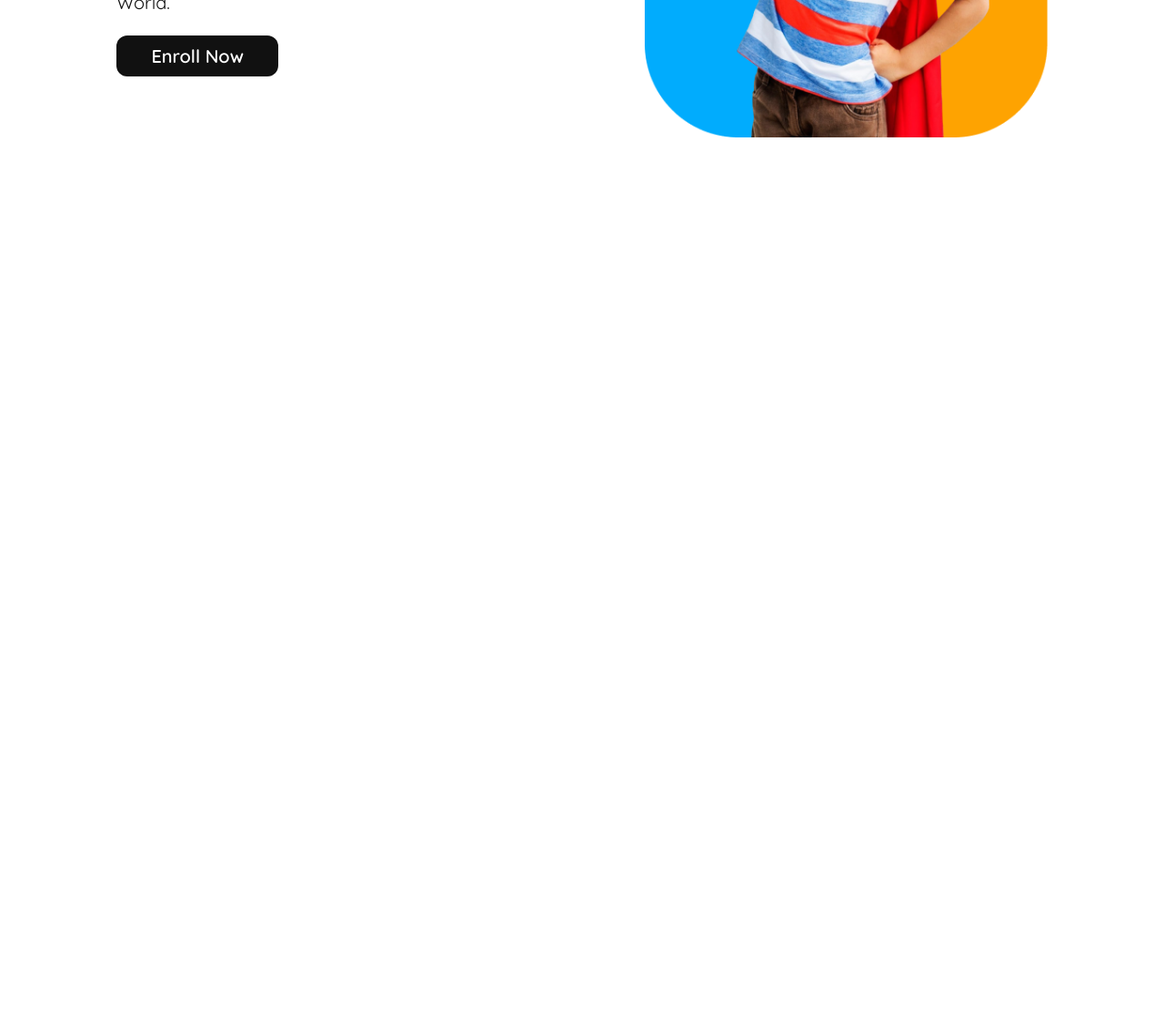
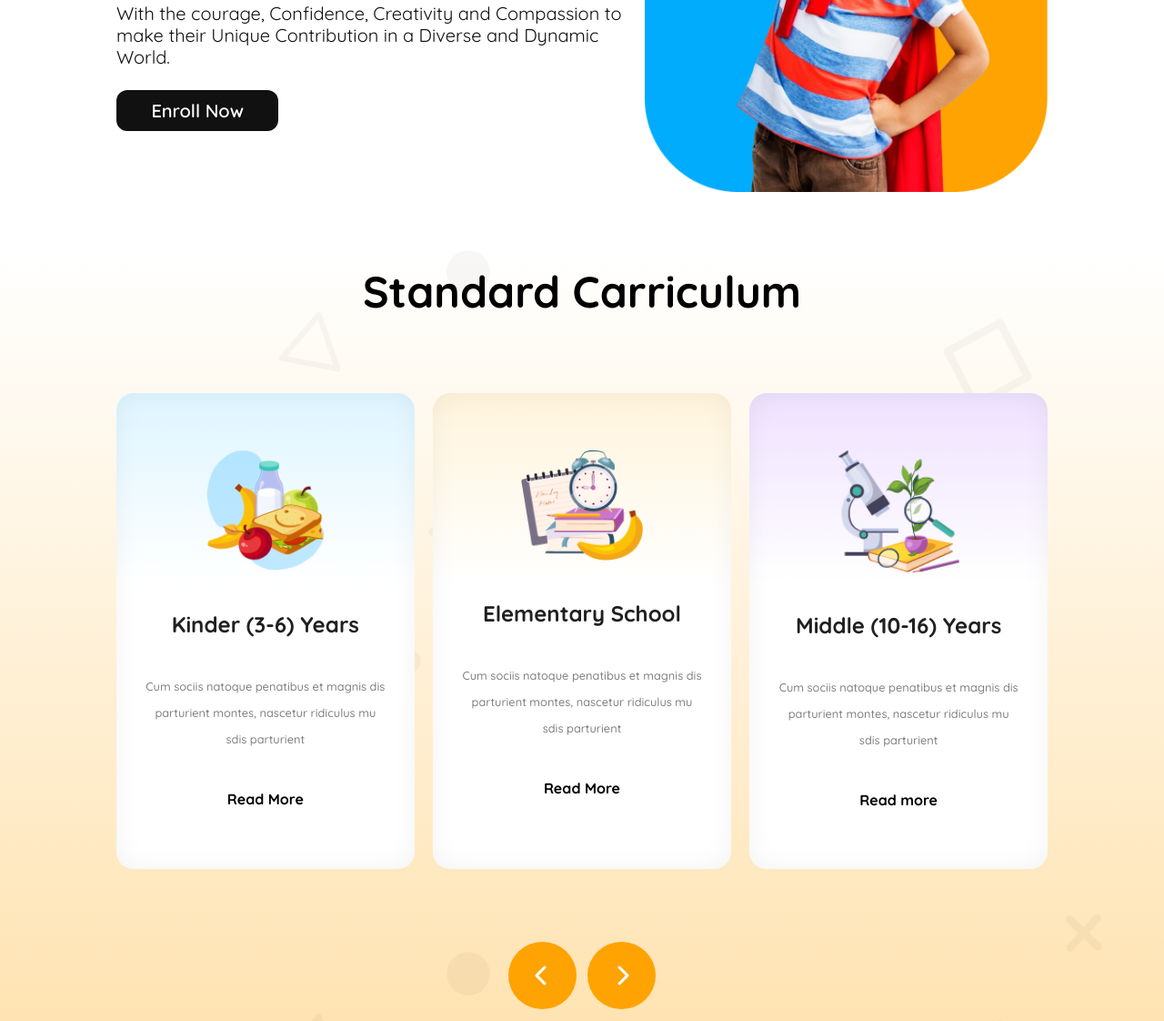
Before and after one commit to TonmoySarkerBD/Kids-School, a plain HTML site: page index.html in a window 1280 px wide. Shown: the part 498-1620 px from the top of the page at 91% size. Before the commit the page ends 800 px from the top, so only its background shows below. Drawn offline with Linux system fonts and the light colour scheme.

Commit message:
added curriculam section

```diff
--- a/index.html
+++ b/index.html
@@ -6,6 +6,7 @@
     <meta name="viewport" content="width=device-width, initial-scale=1.0">
     <title>Kids School</title>
     <link rel="stylesheet" href="./styles/style.css">
+    <link rel="stylesheet" href="https://cdnjs.cloudflare.com/ajax/libs/font-awesome/6.7.2/css/all.min.css" integrity="sha512-Evv84Mr4kqVGRNSgIGL/F/aIDqQb7xQ2vcrdIwxfjThSH8CSR7PBEakCr51Ck+w+/U6swU2Im1vVX0SVk9ABhg==" crossorigin="anonymous" referrerpolicy="no-referrer" />
 </head>
 
 <body>
@@ -58,6 +59,45 @@
     <!-- Main Section -->
     <main>
 
+        <!-- Standard Carriculum -->
+         <section class="curriculum">
+
+            <h2 class="section-title">Standard Carriculum</h2>
+
+             <!-- .curriculum-card*3>img.card-img+h2.card-title+p.card-dis+button.btn-extra -->
+             <div class="card">
+                <div class="curriculum-card card-1">
+                    <img src="./assets/kinder.png" alt="kinder" class="card-img">
+                    <h2 class="card-title">Kinder (3-6) Years</h2>
+                    <p class="card-dis">Cum sociis natoque penatibus et magnis
+                        dis parturient montes, nascetur ridiculus
+                        mu sdis parturient</p>
+                    <button class="btn-extra">Read More</button>
+                </div>
+                <div class="curriculum-card card-2">
+                    <img src="./assets/elementary.png" alt="Elementary" class="card-img">
+                    <h2 class="card-title">Elementary School</h2>
+                    <p class="card-dis">Cum sociis natoque penatibus et magnis
+                        dis parturient montes, nascetur ridiculus
+                        mu sdis parturient</p>
+                    <button class="btn-extra">Read More</button>
+                </div>
+                <div class="curriculum-card card-3">
+                    <img src="./assets/middle.png" alt="middle" class="card-img">
+                    <h2 class="card-title">Middle (10-16) Years</h2>
+                    <p class="card-dis">Cum sociis natoque penatibus et magnis
+                        dis parturient montes, nascetur ridiculus
+                        mu sdis parturient</p>
+                    <button class="btn-extra">Read more</button>
+                </div>
+             </div>
+             <div class="more-card">
+                 <p><i class="fa-solid fa-chevron-left"></i></p>
+                <p><i class="fa-solid fa-chevron-right"></i></p>
+             </div>
+
+         </section>
+
 
     </main>
 
--- a/styles/style.css
+++ b/styles/style.css
@@ -16,16 +16,25 @@
     --color-2: rgb(1, 172, 253);
     --color-3: rgb(5, 212, 223);
     --color-4: rgb(93, 88, 239);
-    --color-5: rgb(17, 17, 17);;
+    --color-5: rgb(17, 17, 17);
+    --color-9: rgb(32, 32, 32);
+    --color-10: rgb(128, 128, 128);
 
 
-
+    --color-6: linear-gradient(to top, rgba(254, 163, 1, 0.3), rgba(255, 255, 255, 0.3));
+    --color-7: linear-gradient(180.00deg, rgb(222, 245, 255), rgba(255, 255, 255, 0) 40%), rgb(255, 255, 255);
+    --color-8: linear-gradient(180.00deg, rgb(238, 225, 255), rgba(255, 255, 255, 0) 40%), rgb(255, 255, 255);
+    --color-11: linear-gradient(180.00deg, rgb(255, 244, 220), rgba(255, 255, 255, 0) 40%), rgb(255, 255, 255);
 
 }
 
 a {
     text-decoration: none;
 
+}
+
+section {
+    padding: 60px 0px;
 }
 
 
@@ -40,6 +49,38 @@ a {
 
 }
 
+.btn-extra {
+    border: none;
+    background: none;
+    font-size: 1rem;
+    font-weight: 700;
+    line-height: 1.7rem;
+    margin-top: 38px;
+}
+
+
+.section-title {
+    font-size: 3rem;
+    font-weight: 700;
+    line-height: 4rem;
+}
+
+
+.card-title {
+    color: var(--color-9);
+    font-size: 1.5rem;
+    font-weight: 700;
+    line-height: 2rem;
+    margin-top: 38px;
+}
+
+.card-dis {
+    color: var(--color-10);
+    font-size: 0.8rem;
+    font-weight: 500;
+    line-height: 1.8rem;
+    margin-top: 38px;
+}
 
 
 
@@ -126,30 +167,94 @@ nav {
     font-weight: 700;
     line-height: 3.75rem;
 }
-.empower{
+
+.empower {
     color: var(--color-1);
 }
 
-.toword{
+.toword {
     color: var(--color-2);
 }
 
-.banner-dis{
+.banner-dis {
     color: rgb(17, 17, 17);
-font-size: 1.25rem;
-font-weight: 400;
-line-height: 1.5rem;
-margin: 24px 0px;
+    font-size: 1.25rem;
+    font-weight: 400;
+    line-height: 1.5rem;
+    margin: 24px 0px;
 }
 
-#enroll{
+#enroll {
     background-color: var(--color-5);
 }
-
-
-
-
 
 .banner-img>img {
     width: 100%;
 }
+
+
+/* Main Section */
+
+main {
+    background-image: var(--color-6), url("../assets/bg.png");
+    padding: 0% 10vw;
+
+}
+
+/* Curriculum Section */
+
+.curriculum {
+    display: flex;
+    flex-direction: column;
+    gap: 80px;
+    text-align: center;
+    padding: 1vw 0vw;
+
+}
+
+.card {
+    display: flex;
+    justify-content: space-between;
+
+}
+
+.curriculum-card {
+    padding: 62px 30px;
+    width: 32%;
+    box-sizing: border-box;
+    border-radius: 18.86px;
+    box-shadow: inset 0px 0px 28.3px 0.94px rgba(0, 0, 0, 0.05);
+}
+
+.curriculum-card>img {
+    width: 50%;
+}
+
+.card-1 {
+    background: var(--color-7);
+}
+
+.card-2 {
+    background: var(--color-11);
+}
+
+.card-3 {
+    background: var(--color-8);
+}
+
+.more-card {
+    display: flex;
+    justify-content: center;
+    align-items: center;
+    gap: 1vw;
+    color: rgb(255, 255, 255);
+    font-size: 1.5rem;
+    font-weight: 900;
+    line-height: 1.5rem;
+}
+
+.more-card >p{
+    background-color: var(--color-1);
+    padding: 25px 30px;
+    border-radius: 50%;
+}
```
